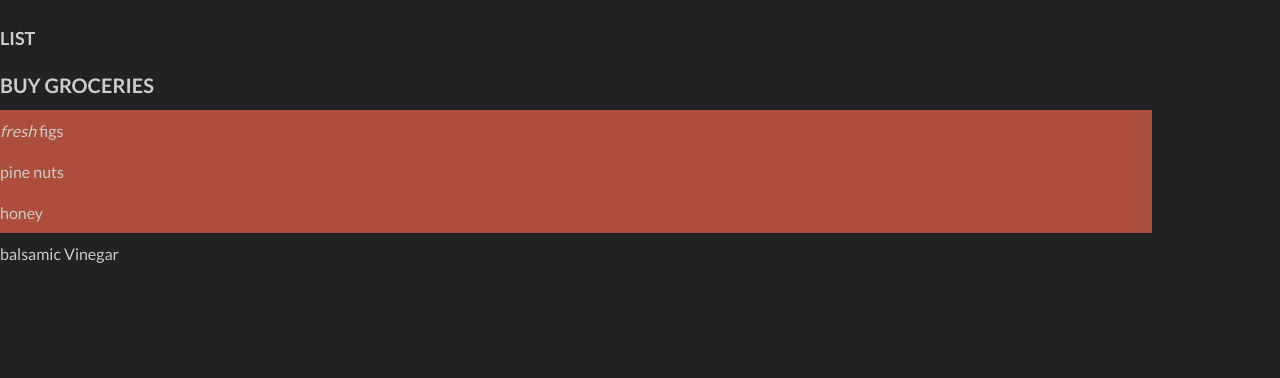
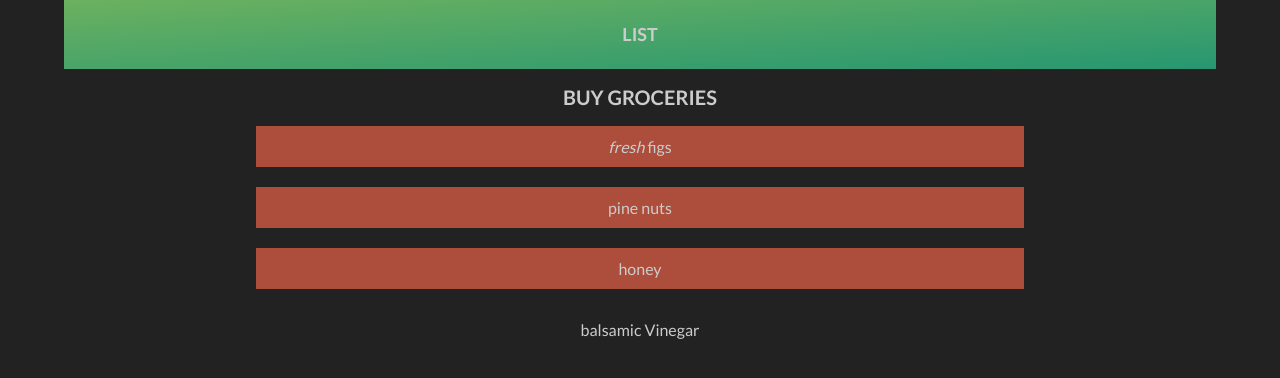
Before and after one commit to snwlms/DOM, a website: page index.html in a window 1280 px wide. Drawn offline with Linux system fonts and the light colour scheme.

Commit message:
BEM final

```diff
--- a/index.html
+++ b/index.html
@@ -9,7 +9,7 @@
     <link rel="stylesheet" href="css/style.css">
 </head>
 <body>
-    <div id="page">
+    <div id="page" class="content">
         <h1 id="header-primary" class="primary">List</h1>
         <h2 class="secondary">Buy groceries</h2>
         <ul class="groceries">
--- a/scss/abstracts/_variables.scss
+++ b/scss/abstracts/_variables.scss
@@ -6,6 +6,10 @@ $color-complete: #292929;
 
 $color-white: #ccc;
 $color-dark-grey: #222;
+
+$color-primary: #55c57a;
+$color-primary-light: #7ed56f;
+$color-primary-dark: #28b485;
 
 
 /*
--- a/scss/base/_typography.scss
+++ b/scss/base/_typography.scss
@@ -9,21 +9,25 @@ body{
 
 
 .primary{
+    width: 90vw;
+    padding: 2.6rem 0;
     font-size: 1.8rem;
     text-transform: uppercase;
-    margin: 3rem 0;
+    margin: 1.2rem 0;
 }
 
 .secondary{
+    width: 90vw;
     font-size: 2rem;
     text-transform: uppercase;
-    margin-bottom: 1.6rem;
 }
 
 .groceries{
     font-size: 1.6rem;
-    width: 90vw;
+    width: 60vw;
     list-style: none;
+    margin: 0 auto;
+    text-align: center;
 
     .groceries__item{
 
@@ -44,5 +48,12 @@ body{
         &-complete{
             background-color: $color-complete;
         }
+
+        &:not(:last-child){
+            margin-bottom: 2rem;
+        }
+
     }
+
+
 }
--- /dev/null
+++ b/scss/layout/_heading.scss
@@ -0,0 +1,11 @@
+.primary{
+    background-image: linear-gradient(to right bottom, rgba($color-primary-light,0.8),
+    rgba($color-primary-dark,0.8));
+    text-align: center;
+    margin: 0 auto;
+}
+
+.secondary{
+    margin: 2rem auto;
+    text-align: center;
+}
--- a/scss/main.scss
+++ b/scss/main.scss
@@ -2,3 +2,5 @@
 
 @import 'base/base';
 @import 'base/typography';
+
+@import 'layout/heading';
```
Also changed, not shown: css/style.css, scss/base/_base.scss (line endings or trailing spaces), 1 other file.
